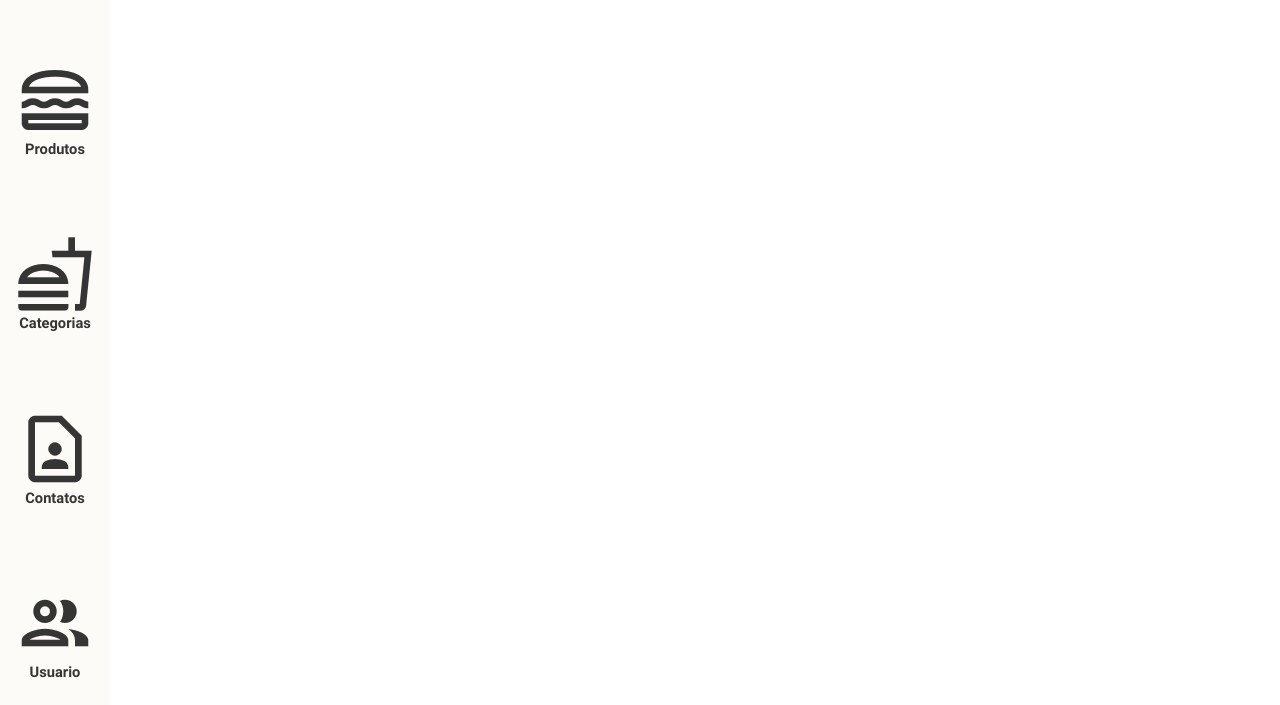
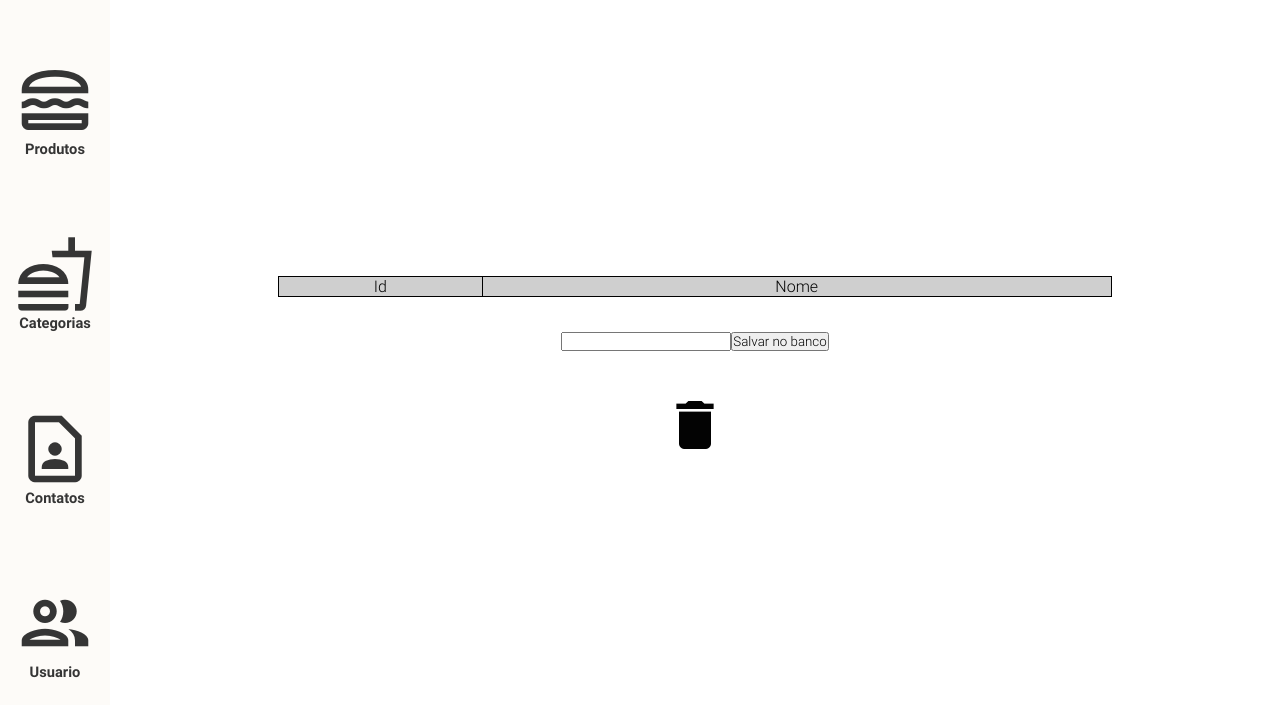
Before and after one commit to 1chard/Projeto-2, a PHP site: page /dashboard.html in a window 1280 px wide. Shown: the part 40-745 px from the top of the page. Run offline with PHP 8.4, Linux system fonts and the light colour scheme; data that the repository does not hold is empty.

Commit message:
reescrita de categorias js

```diff
--- a/backend/main.php
+++ b/backend/main.php
@@ -16,18 +16,21 @@ switch ($_SERVER['REQUEST_METHOD']) {
     case 'GET':
         switch($_GET['tipo']){
             case "categoria":
-                switch($_GET['pedido']){
+                switch($_GET['pedido'] ?? ''){
                     case 'buscar':
                         $resposta = Categoria::buscar( (int)$requisicao->id);
                         $status = $resposta !== null;
                         break;
-                        case 'listar':
-                            $resposta = Categoria::listar();
-                            $status = $resposta !== null;
-                            break;
+                    case 'listar':
+                        $resposta = Categoria::listar();
+                        $status = $resposta !== null;
+                        break;
+                    default:
+                        break;
                 }
-
             break;
+            default:
+                break;
         }
         break;
     case 'POST':
@@ -54,7 +57,7 @@ switch ($_SERVER['REQUEST_METHOD']) {
 
         break;
     default:
-        $status = false;
+        break;
 }
 
 $retorno = new stdClass();
--- a/dashboard.js
+++ b/dashboard.js
@@ -8,6 +8,8 @@ else{
     temaClaro();
     mudaTema.textContent = "light_mode"
 }
+
+document.querySelector("button[data-alvo='categorias']").click();
 
 document.getElementById("mudaTema").onclick = () => {
     switch (mudaTema.textContent) {
--- a/interface/categorias.js
+++ b/interface/categorias.js
@@ -1,16 +1,28 @@
 'use strict';
 
-const generateTable = array => {
-    let texto = '';
+const generateTableDatas = array => {
+    return array?.map(e => {
+        const tr = document.createElement('tr');
 
-    array.forEach(element => {
-        texto += `<tr draggable='true' ondragstart='event.dataTransfer.setData("id", ${element.id});'>
-        <td>${element.id}</td>
-        <td>${element.nome}</td>
-        </tr>`
+        const tdId = document.createElement('td');
+        const tdNome = document.createElement('td');
+
+        tr.draggable = true;
+        tr.ondragstart = (ev) => ev.dataTransfer.setData("id", e.id);
+
+        tdId.textContent = e.id;
+        tdNome.textContent = e.nome;
+
+        tr.appendChild(tdId);
+        tr.appendChild(tdNome);
+
+        return tr;
     });
+}
 
-    return texto;
+const clearChildren = (dom) => {
+    while (dom.firstChild)
+        dom.firstChild.remove();
 }
 
 const menu_categorias = async () => {
@@ -18,15 +30,20 @@ const menu_categorias = async () => {
 
     let array = await fetch('/backend/main.php?tipo=categoria&pedido=listar').then(t => t.json());
 
-    let texto = generateTable(array.resposta);
 
     janela.innerHTML = `<table>
+    <thead>
+        <tr>
+            <td>Id</td>
+            <td>Nome</td>
+        </tr>
+    </thead>
     <tbody>
-        ${texto}
     </tbody>
     </table>`
 
     const tbody = janela.querySelector('tbody');
+    generateTableDatas(array.resposta)?.forEach(e => tbody.appendChild(e));
 
 
     const inserir = document.createElement('div');
@@ -40,10 +57,30 @@ const menu_categorias = async () => {
     inserirEnviar.type = "button"
     inserirEnviar.id = "inserirEnviar"
     inserirEnviar.value = "Salvar no banco"
+    inserirEnviar.onclick = async () => {
+            let request = new FormData();
+            request.append("requisicao", JSON.stringify({ nome: inserirInput.value }));
+            request.append("tipo", 'categoria');
+            request.append("pedido", 'inserir');
+
+            await fetch("backend/main.php", {
+                method: 'post',
+                body: request
+            }).then(t => t.json()).then( async json => {
+
+                if(json.ok){
+                    await fetch('/backend/main.php?tipo=categoria&pedido=listar').then(t => t.json()).then( listJson => {
+                        clearChildren(tbody)
+                        generateTableDatas(listJson.resposta)?.forEach(elem => tbody.appendChild(elem));
+                    });
+                }
+
+            })
+        };
 
     const excluir = document.createElement('div')
     excluir.id = 'excluir'
-    excluir.textContent = 'trash'
+    excluir.textContent = 'delete'
     excluir.ondragover = e => { e.preventDefault() }
     excluir.ondrop = async (e) => {
         const request = new FormData();
@@ -58,10 +95,12 @@ const menu_categorias = async () => {
             method: 'post',
             body: request
         }).then(ev => {
-            fetch('/backend/main.php?tipo=categoria&pedido=listar').then(r => r.json()).then( json => {
-                tbody.innerHTML = generateTable(json.resposta);
+            fetch('/backend/main.php?tipo=categoria&pedido=listar').then(r => r.json()).then(json => {
+
+                clearChildren(tbody)
+                generateTableDatas(json.resposta)?.forEach(elem => tbody.appendChild(elem));
             });
-        }).catch( e => {
+        }).catch(e => {
 
         });
 
@@ -76,33 +115,4 @@ const menu_categorias = async () => {
     janela.appendChild(excluir);
 
 
-
-    /*
-    <input type='text' id='buttonNome' >
-    <input type='button' id='buttonAdicionar' value='enviar' ></input>
-    */
-
-    inserirEnviar.addEventListener(
-        "click", async () => {
-            let request = new FormData();
-            request.append("requisicao", JSON.stringify({ nome: inserirInput.value }));
-            request.append("tipo", 'categoria');
-            request.append("pedido", 'inserir');
-
-            let hold = new Promise((yes, no) => {
-
-            })
-
-            await fetch("backend/main.php", {
-                method: 'post',
-                body: request
-            }).then(t => console.log(t.text()));
-
-            let tbody = janela.querySelector('tbody');
-
-            let json = await fetch('/backend/main.php?tipo=categoria&pedido=listar').then(t => t.json());
-
-            tbody.innerHTML = generateTable(json.resposta);
-        }
-    );
 }
--- a/interface/control.js
+++ b/interface/control.js
@@ -3,16 +3,15 @@
 let categorias = document.getElementById('categorias').children;
 let ativo = '';
 
-for(const button of categorias){
-    button.addEventListener('pointerover', ev => {
+const butaoFoco = ev => {
     let style = (ev.target.localName === 'button'? ev.target: ev.target.parentElement)
         .querySelector(".iconeGrande").style;
 
         style.fontFamily = "Material Icons";
         style.filter  = "none";
-    })
+}
 
-    button.addEventListener('pointerout', ev => {
+const butaoDesfoco = ev => {
     let e = (ev.target.localName === 'button'? ev.target: ev.target.parentElement);
 
     if(e.getAttribute('data-alvo') !== ativo){
@@ -20,7 +19,14 @@ for(const button of categorias){
         style.fontFamily = "";
         style.filter  = "";
     }
-    })
+}
+
+for(const button of categorias){
+    button.addEventListener('pointerover', butaoFoco)
+    button.addEventListener('focusin', butaoFoco)
+
+    button.addEventListener('pointerout', butaoDesfoco)
+    button.addEventListener('focusout', butaoDesfoco)
 
     button.addEventListener('click', ev => {
         const elemento = ev.target.localName === 'button'? ev.target: ev.target.parentElement;
--- a/style/menu_dashboard.css
+++ b/style/menu_dashboard.css
@@ -9,21 +9,47 @@
 }
 
 #janela table{
-    border: 5px solid var(--main-extra);
-    min-height: 50px;
+    border: 1px solid var(--main-extra);
+    padding: 5px;
+    width: 80%;
+    border-collapse: collapse;
+    border-spacing: 0;
+}
+
+#janela table td{
+    padding: 30px auto ;
+    text-align: center;
+    border: 1px solid black;
+}
+
+#janela table > thead > tr{
+    background-color: #1113;
 }
 
 #janela table > tbody > tr:nth-child(odd){
-    background-color: #77777707;
+    background-color: #77777712;
 }
 
 #janela table > tbody > tr:nth-child(even){
-    background-color: #77777710;
+    background-color: #77777720;
 }
 
 #janela #excluir{
-    padding: 32px;
-    background-color: red;
+    padding: 0.5rem;
+    font-size: 4rem;
+    color: var(--font-color);
+    font-family: "Material Icons";
+    font-weight: normal;
+    font-style: normal;
+    line-height: 1;
+    letter-spacing: normal;
+    text-transform: none;
+    display: inline-block;
+    white-space: nowrap;
+    word-wrap: normal;
+    direction: ltr;
+    font-feature-settings: 'liga';
+    -moz-osx-font-smoothing: grayscale;
 }
 
 @media screen and (max-width: 1024px) {
```
Lines whose indentation alone changed are shown as unchanged.
